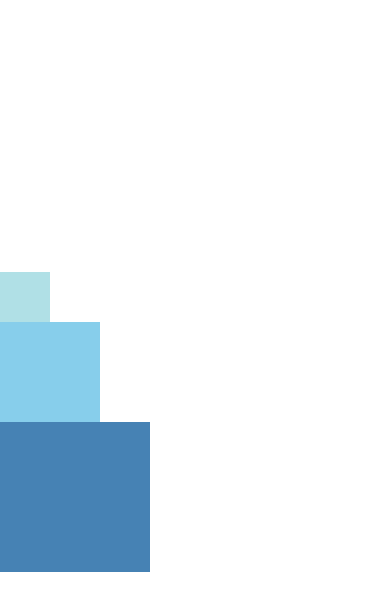
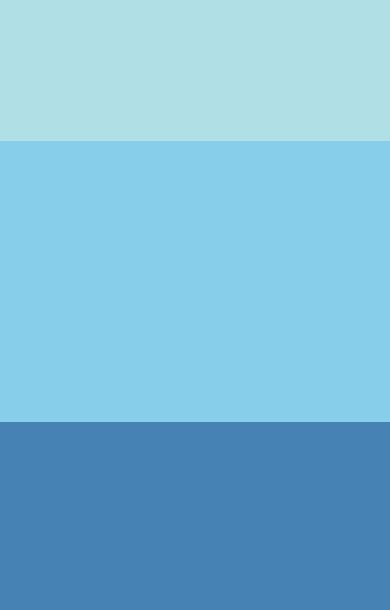
Before and after one commit to mimikun/the_basics, a React Native app: screen / in a window 390 px wide. Shown: the top 610 px of the page. Built offline with nearby package versions, Linux system fonts and the light colour scheme.

Commit message:
flexなレイアウトの四角形を作ってみた

```diff
--- a/App.js
+++ b/App.js
@@ -5,9 +5,9 @@ export default class App extends Component {
   render () {
     return (
       <View style={styles.container}>
-        <View style={{width: 50, height: 50, backgroundColor: 'powderblue'}} />
-        <View style={{width: 100, height: 100, backgroundColor: 'skyblue'}} />
-        <View style={{width: 150, height: 150, backgroundColor: 'steelblue'}} />
+        <View style={{flex: 1, backgroundColor: 'powderblue'}} />
+        <View style={{flex: 2, backgroundColor: 'skyblue'}} />
+        <View style={{flex: 3, height: 150, backgroundColor: 'steelblue'}} />
       </View>
     )
   }
```
